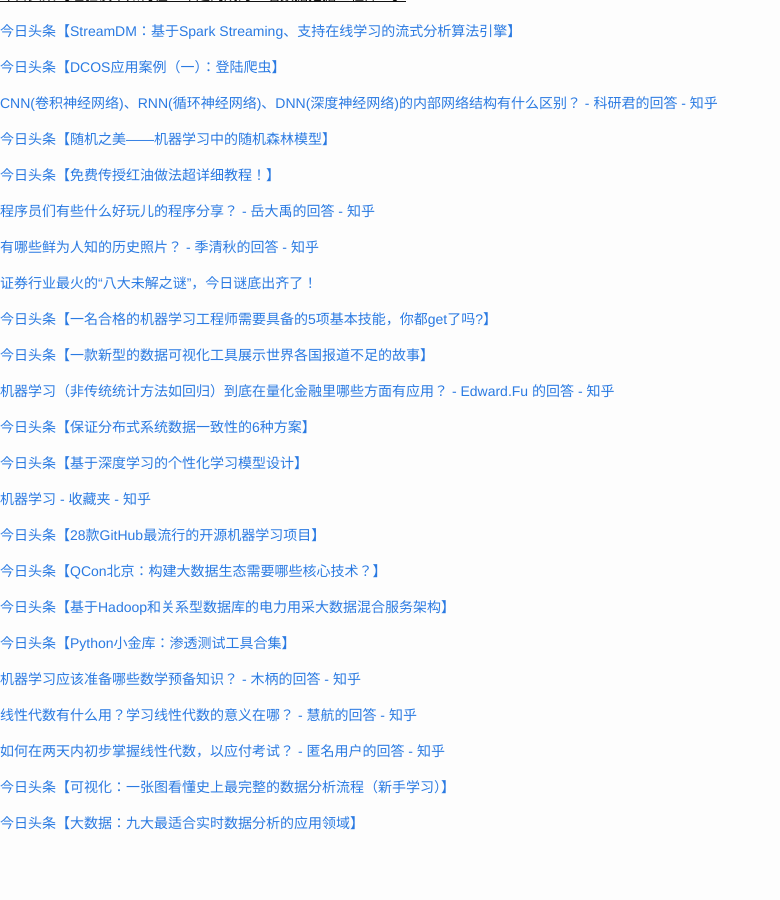
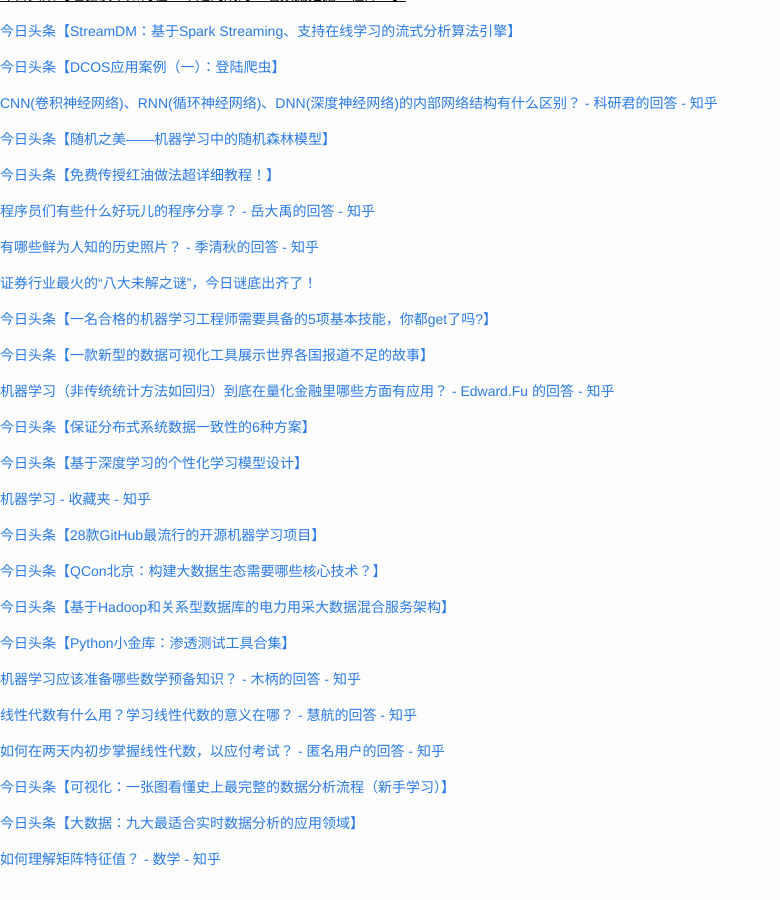
Before and after one commit to cnwarden/cnwarden.github.io, a Jekyll site: the page built from fav/index.md, in a window 1280 px wide and 900 px high, scrolled down 9894 px. Shown: the whole window, without its empty margins (0-780 px from the left). Built offline with Jekyll 4.4.1, drawn with Linux system fonts in a browser that asks for light colours; emoji names are drawn with the system emoji font; before the commit the page ends 10758 px from its top, so only the background shows below that.

Commit message:
auto commit

```diff
--- a/fav/index.md
+++ b/fav/index.md
@@ -594,3 +594,5 @@ title:  fav
 [今日头条【可视化：一张图看懂史上最完整的数据分析流程（新手学习）】](http://toutiao.com/group/6277312841812804097/?iid=4138920489&app=news_article&tt_from=android_share&utm_source=email&utm_medium=toutiao_android&utm_campaign=client_share)
 
 [今日头条【大数据：九大最适合实时数据分析的应用领域】](http://toutiao.com/group/6276309092693295362/?iid=4138920489&app=news_article&tt_from=android_share&utm_source=email&utm_medium=toutiao_android&utm_campaign=client_share)
+
+[如何理解矩阵特征值？ - 数学 - 知乎](https://www.zhihu.com/question/21874816)
```
